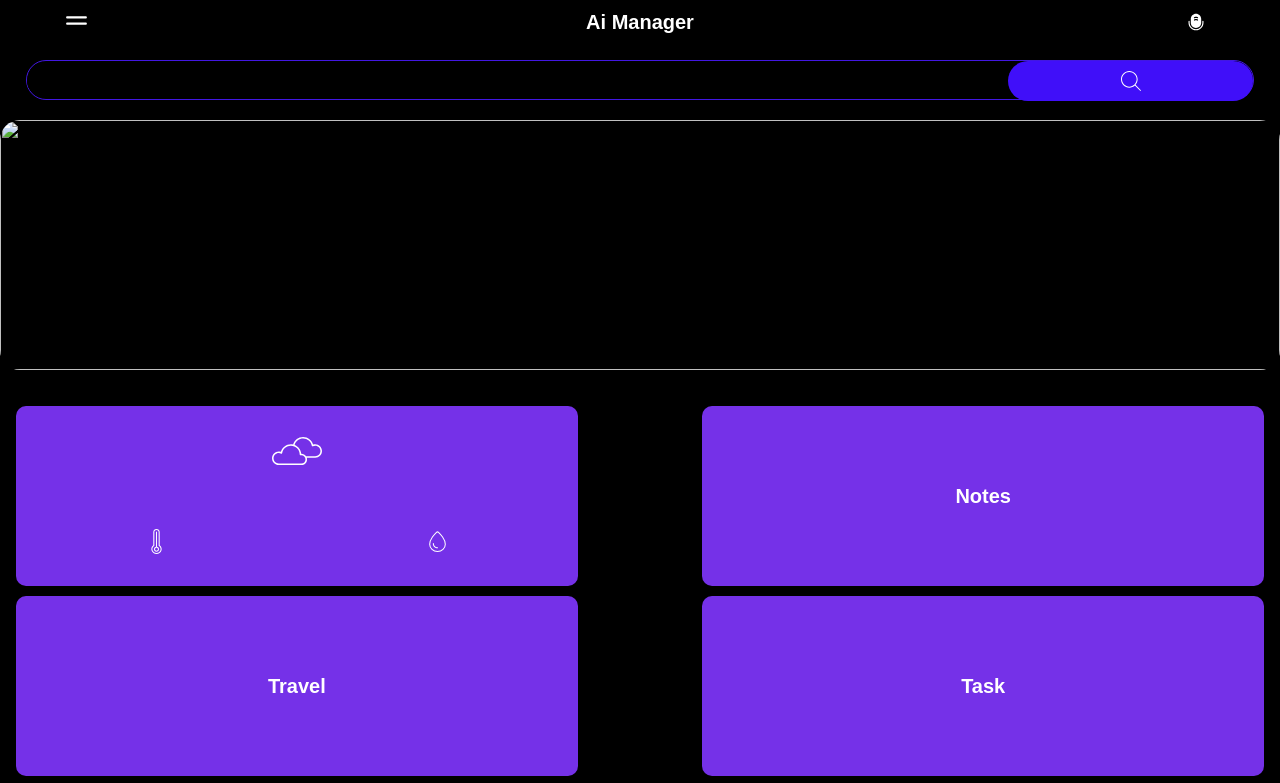
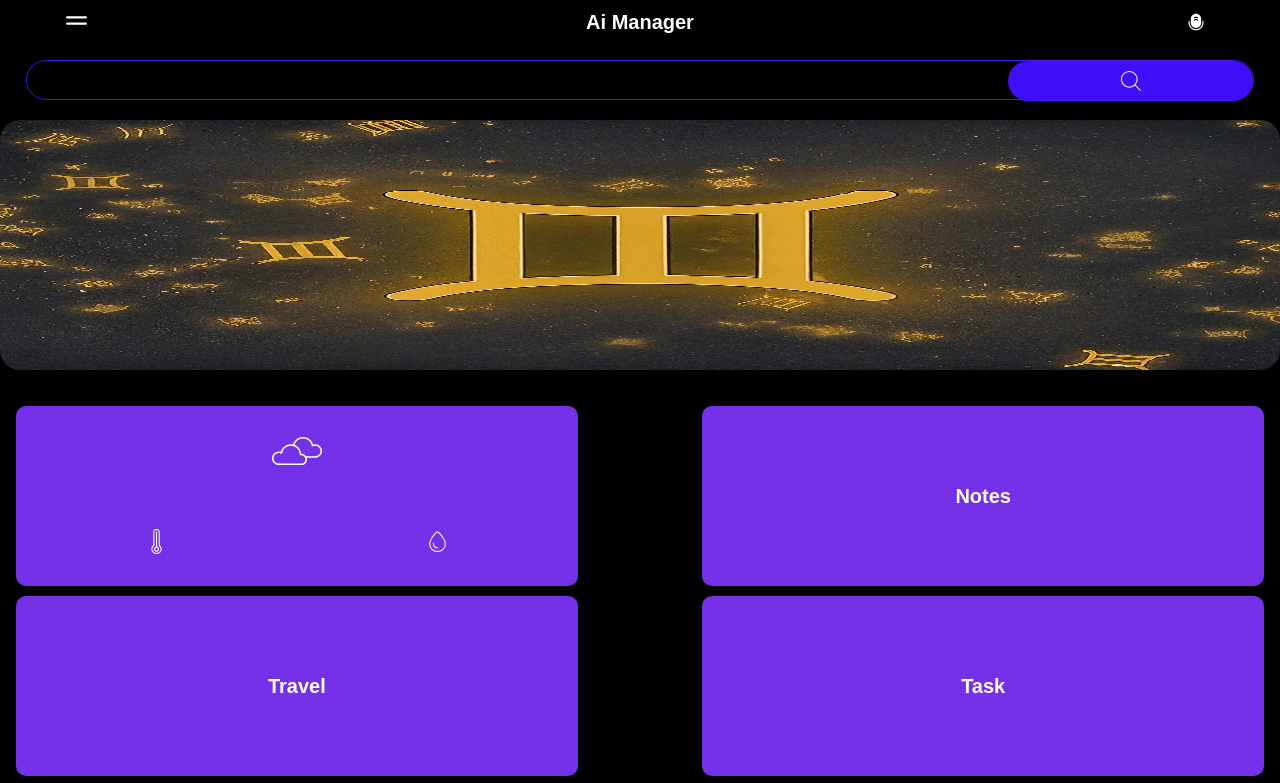
Before and after one commit to PliWriters/worthy-hacks-social-good-proj, a plain HTML site: page index.html in a window 1280 px wide. Shown: the top 783 px of the page. Drawn offline with nearby package versions, Linux system fonts and the light colour scheme.

Commit message:
Update index.html

```diff
--- a/index.html
+++ b/index.html
@@ -47,7 +47,7 @@
 </div>
 <!--notifications will be dislsyed here  notifications about recently added notes and appointments and weather and picture of the day and many other thing-->
 <div id="bannerimg">
-    <img src="/Gemini_Generated_Image_tmavnktmavnktmav.jpg">
+    <img src="Logo.jpg">
 </div>
 <!--add weather widget and samsung others-->
 <!--ai assistant-->
```
